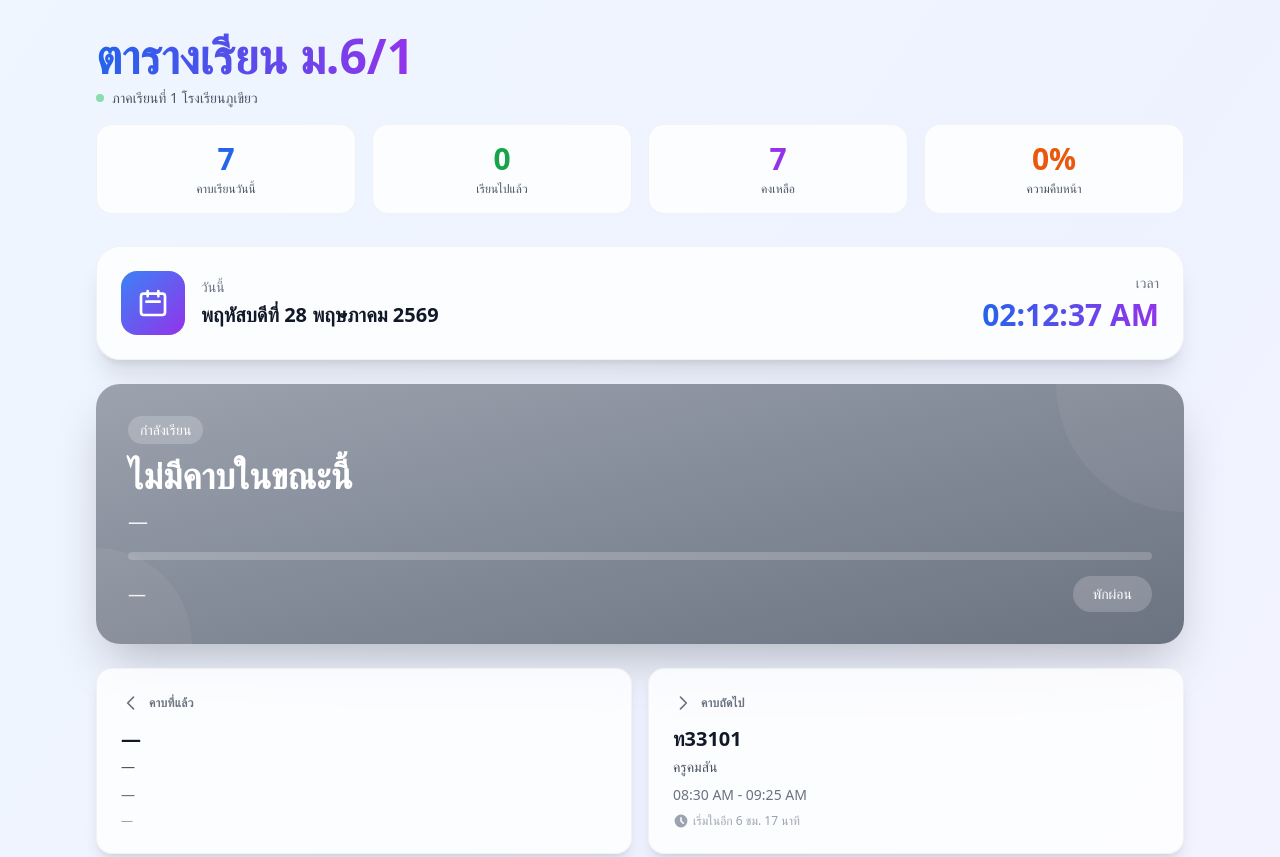
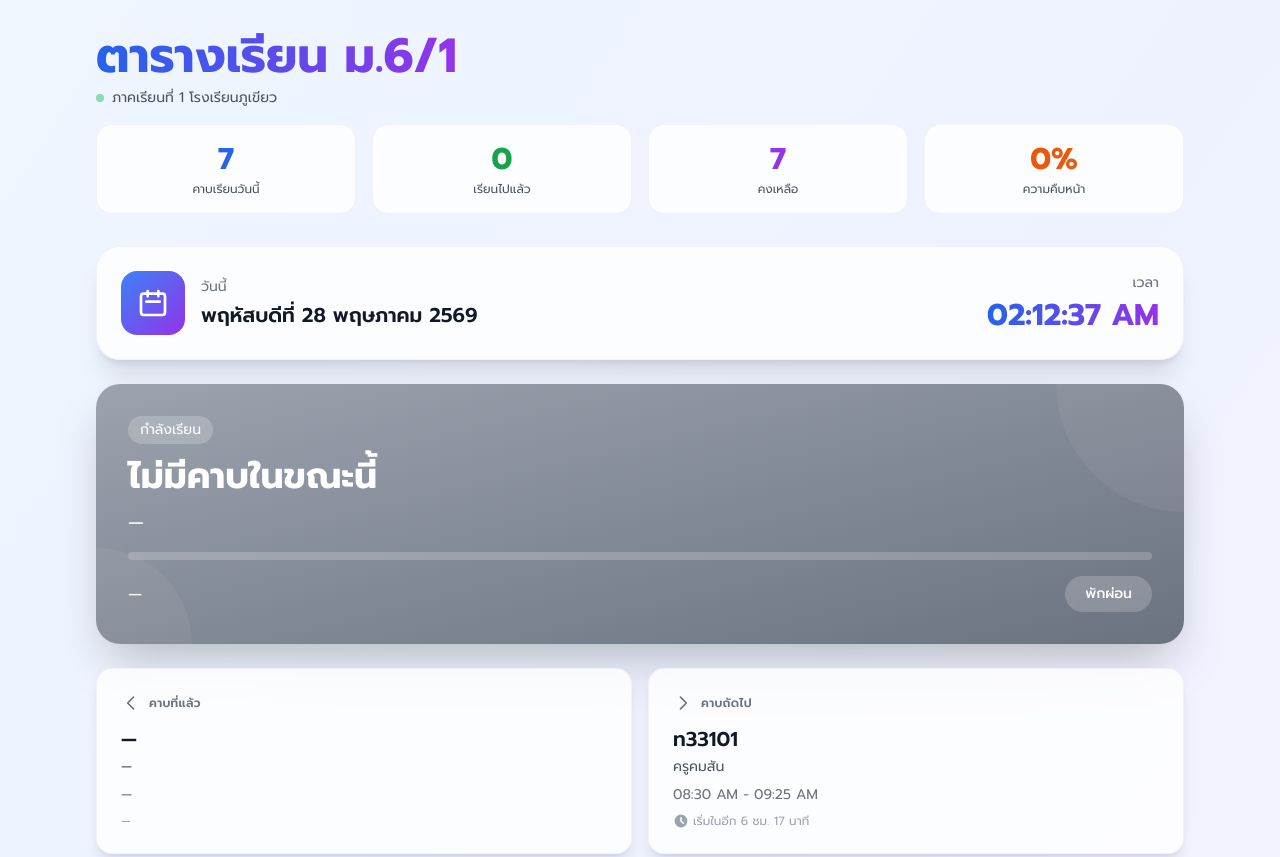
Before and after one commit to basehappy19/PHK-School-Timetable, a website built with Vite: page index.html in a window 1280 px wide. Shown: the top 857 px of the page. Built offline with nearby package versions, Linux system fonts and the light colour scheme.

Commit message:
fix: add Prompt font import and set relative base path for production build

```diff
--- a/index.html
+++ b/index.html
@@ -4,6 +4,9 @@
         <meta charset="utf-8" />
         <meta name="viewport" content="width=device-width,initial-scale=1" />
         <title>ตารางเรียน ม.6/1</title>
+        <link rel="preconnect" href="https://fonts.googleapis.com">
+        <link rel="preconnect" href="https://fonts.gstatic.com" crossorigin>
+        <link href="https://fonts.googleapis.com/css2?family=Prompt:wght@300;400;500;600;700&display=swap" rel="stylesheet">
         <link rel="icon" type="image/x-icon" href="/favicon_io/favicon.ico">
         <link rel="apple-touch-icon" sizes="180x180" href="/favicon_io/apple-touch-icon.png">
         <link rel="manifest" href="/site.webmanifest">
--- a/vite.config.ts
+++ b/vite.config.ts
@@ -2,7 +2,7 @@
 import { VitePWA } from 'vite-plugin-pwa';
 
 export default defineConfig({
-  base: '/',
+  base: './',
   plugins: [
     VitePWA({
       registerType: 'autoUpdate',
```
